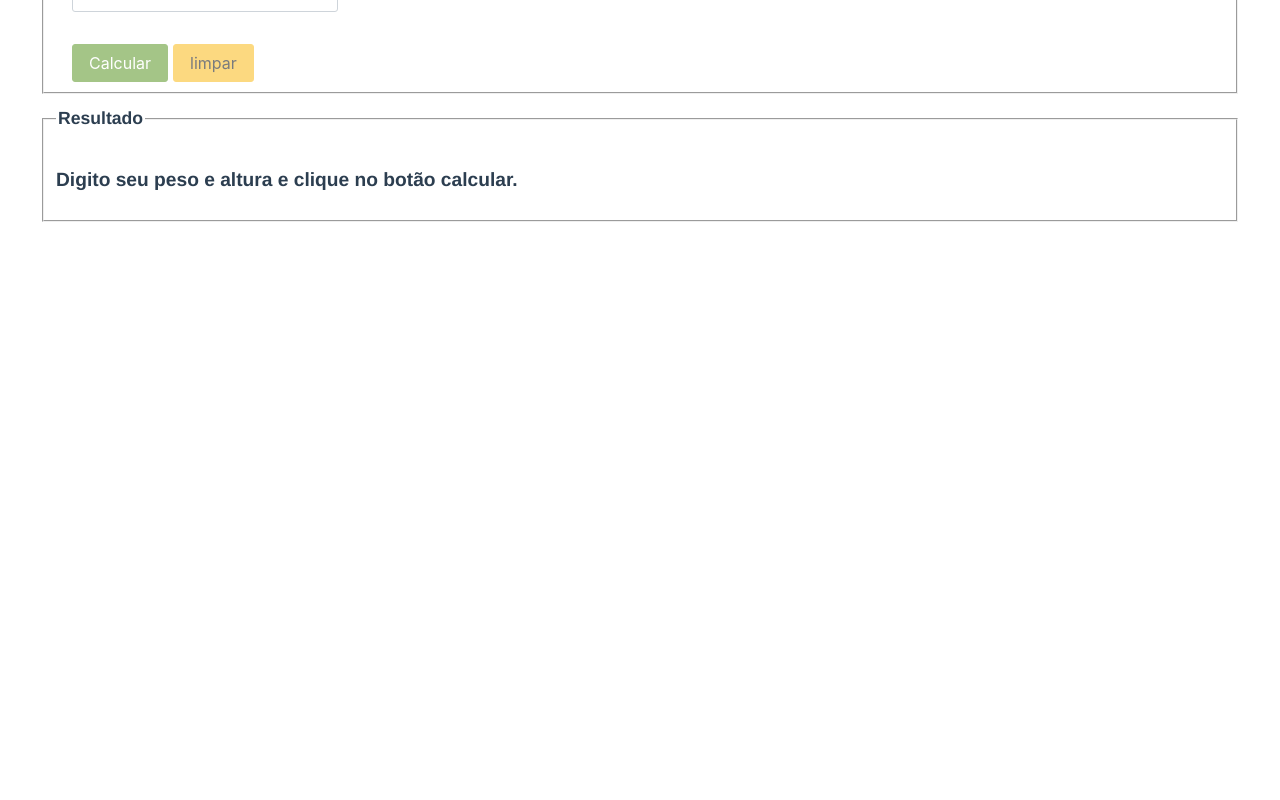
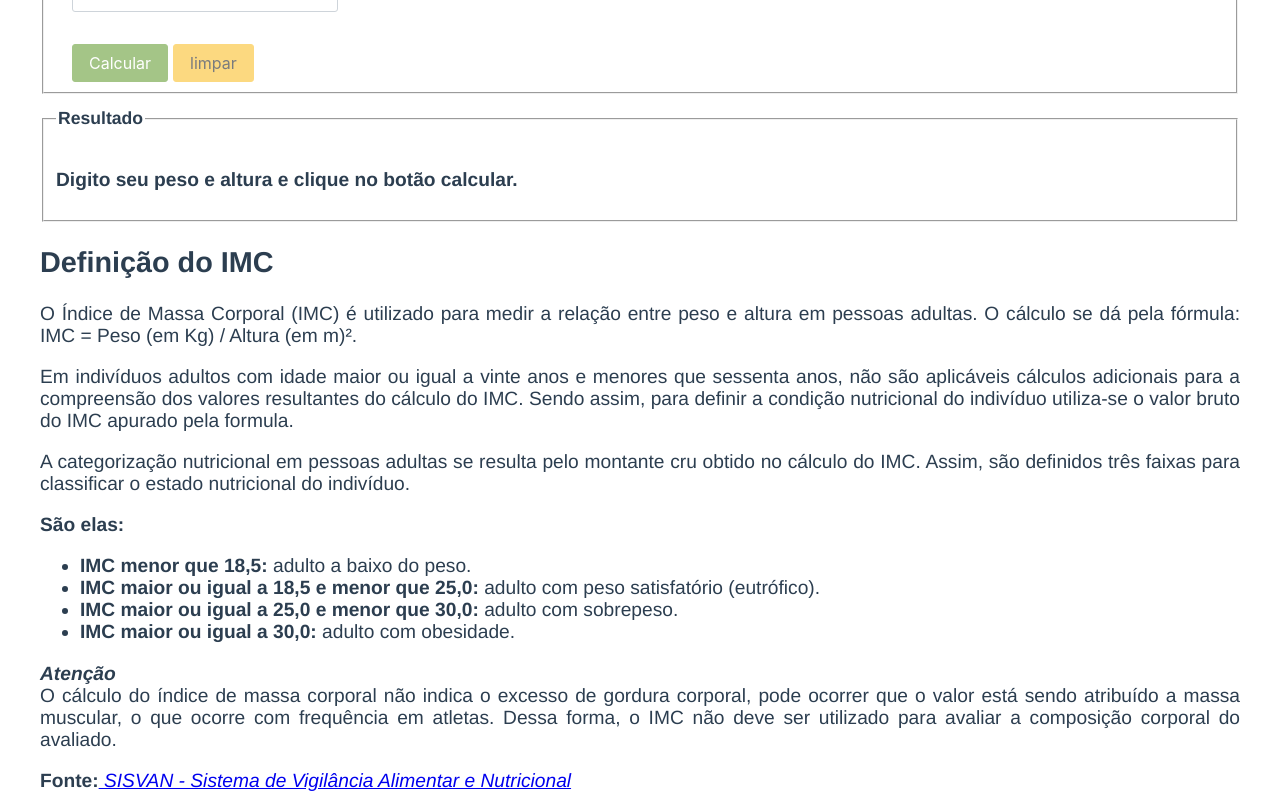
Before and after one commit to eliezereoc/app-imc, a Vue app: page / in a window 1280 px wide. Shown: the part 264-1064 px from the top of the page. Before the commit the page ends 800 px from the top, so only its background shows below. Built offline with nearby package versions, Linux system fonts and the light colour scheme.

Commit message:
Incluido texto auxiliar

```diff
--- a/src/App.vue
+++ b/src/App.vue
@@ -41,6 +41,42 @@
         <Button class="p-button-success bt" label="Novo Calculo" @click="clear" />
       </div>
     </fieldset>
+
+    <div class="templates__texto-apoio">
+      <h2>Definição do IMC </h2>
+      <p>O Índice de Massa Corporal (IMC) é utilizado para medir a relação entre peso e altura em pessoas adultas.
+        O cálculo se dá pela fórmula: IMC = Peso (em Kg) / Altura (em m)².
+      </p>
+      <p>Em indivíduos adultos com idade maior ou igual a vinte anos e menores que sessenta anos,
+        não são aplicáveis cálculos adicionais para a compreensão dos valores resultantes do cálculo do IMC.
+        Sendo assim, para definir a condição nutricional do indivíduo utiliza-se o valor bruto do IMC apurado pela formula.
+      </p>
+      <p>
+        A categorização nutricional em pessoas adultas se resulta pelo montante cru obtido no cálculo do IMC.
+        Assim, são definidos três faixas para classificar o estado nutricional do indivíduo.
+      </p>
+      <p>
+        <b>São elas:</b>
+        <ul>
+          <li> <b>IMC menor que 18,5:</b> adulto a baixo do peso.</li>
+          <li> <b>IMC maior ou igual a 18,5 e menor que 25,0:</b> adulto com peso satisfatório (eutrófico).</li>
+          <li> <b>IMC maior ou igual a 25,0 e menor que 30,0:</b> adulto com sobrepeso.</li>
+          <li> <b>IMC maior ou igual a 30,0:</b> adulto com obesidade.</li>
+        </ul>
+      </p>
+      <p>
+        <b><i>Atenção</i></b> <br>
+        O cálculo do índice de massa corporal não indica o excesso de gordura corporal,
+        pode ocorrer que o valor está sendo atribuído a massa muscular, o que ocorre com frequência em atletas.
+        Dessa forma, o IMC não deve ser utilizado para avaliar a composição corporal do avaliado.
+      </p>
+      <figcaption><b>Fonte:</b>
+        <cite>
+          <a href="http://tabnet.datasus.gov.br/cgi-win/SISVAN/CNV/notas_sisvan.html" target="_blank">
+          SISVAN - Sistema de Vigilância Alimentar e Nutricional</a>
+        </cite>
+      </figcaption>
+    </div>
   </div>
 </template>
 
@@ -58,21 +94,19 @@ export default {
     calculate: function () {
       let altura = this.heigth.replace(',','.');
 
-      this.imc = (this.weight / (altura * altura)).toFixed(2);
+      this.imc = (this.weight / (altura * altura)).toFixed(1);
 
-      if (this.imc < 18.8) {
-        this.classification = "Magreza";
+      if (this.imc < 18.5) {
+        this.classification = "Peso abaixo do indicado";
       } else {
         if (this.imc >= 18.5 && this.imc < 25) {
-          this.classification = "Normal";
+          this.classification = "Peso satisfatório (eutrófico)";
         } else {
           if (this.imc >= 25 && this.imc < 30) {
             this.classification = "Sobrepeso";
           } else {
-            if (this.imc >= 30 && this.imc <= 40) {
+            if (this.imc >= 30 ) {
               this.classification = "Obesidade";
-            } else {
-              this.classification = "Obesidade Grave";
             }
           }
         }
@@ -129,4 +163,9 @@ export default {
   font-size: 1.2rem;
   font-weight: 700;
 }
+
+.templates__texto-apoio {
+  font-size: 1.2rem;
+  text-align: justify;
+}
 </style>
```
